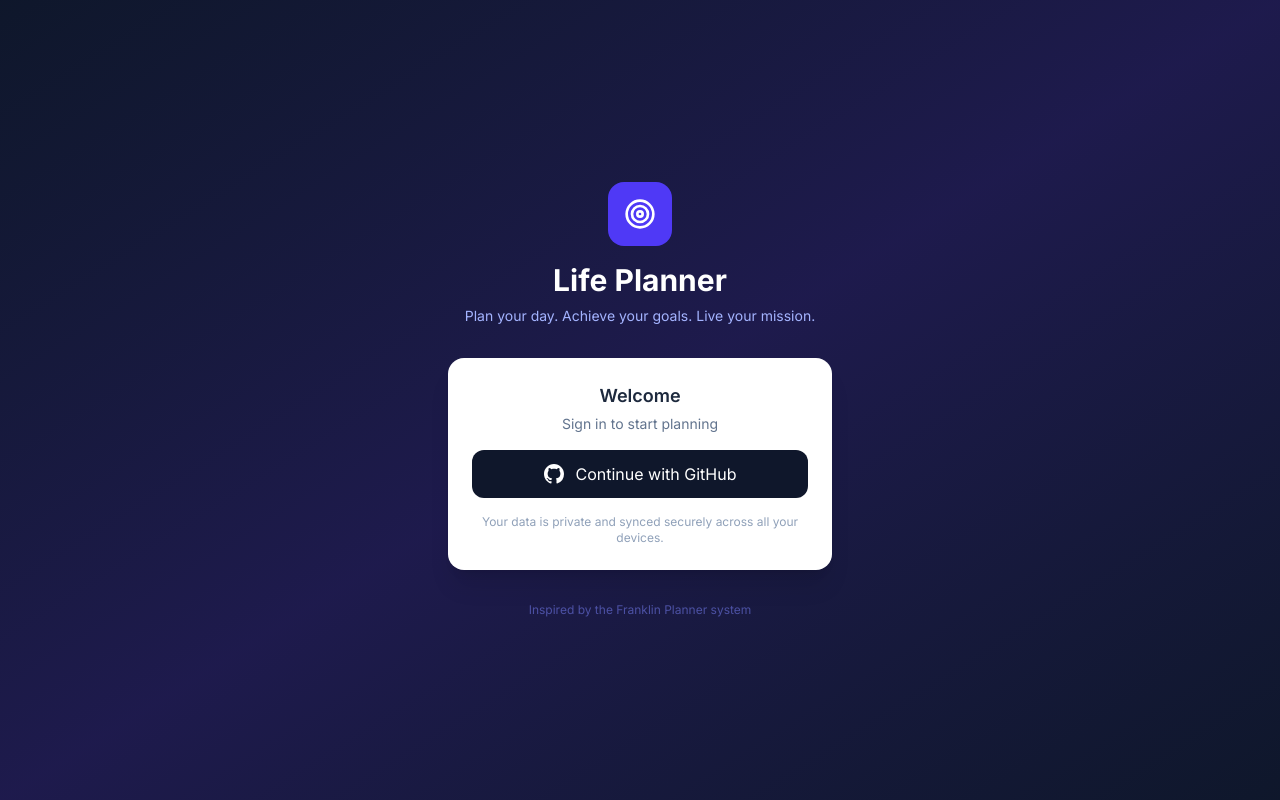
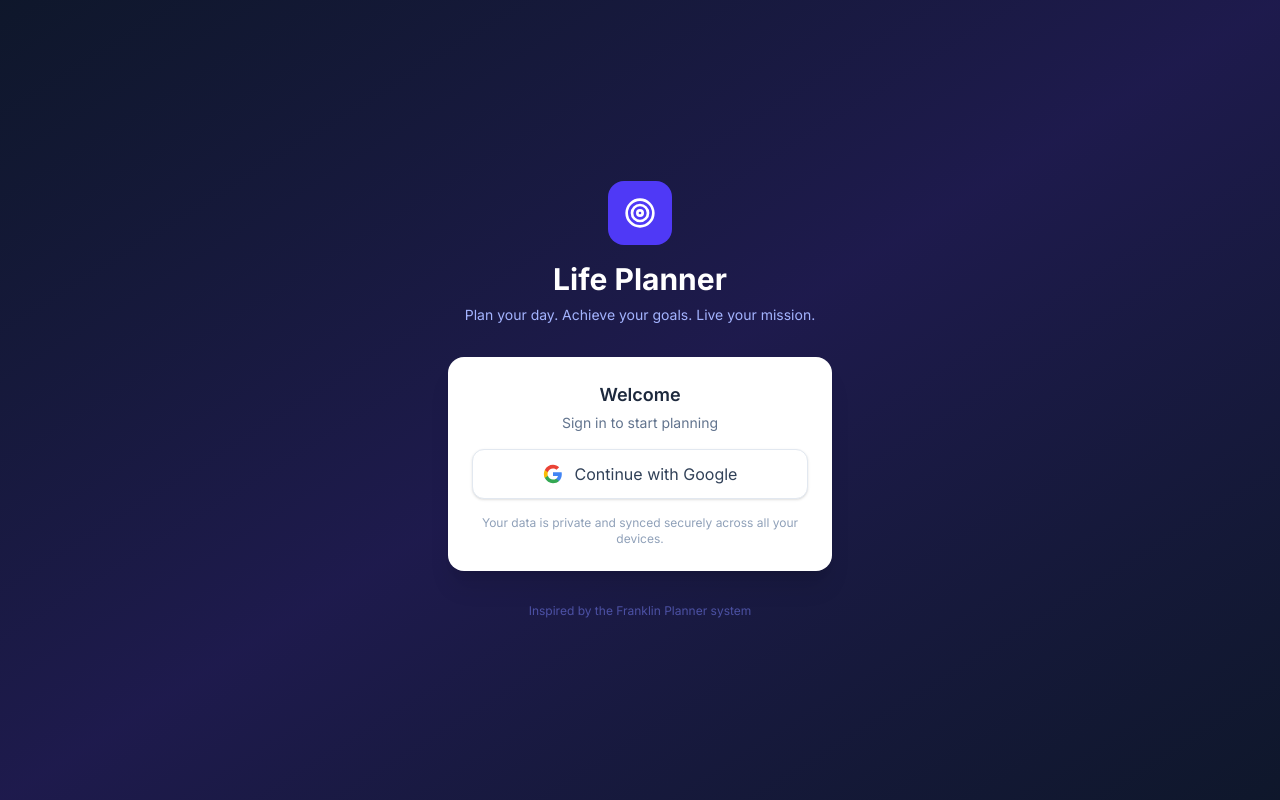
Before and after one commit to rptgeek/life-planner, a Next.js app: page /login in a window 1280 px wide. Built offline with nearby package versions, Linux system fonts and the light colour scheme; no server answers.

Commit message:
Switch login from GitHub to Google OAuth

```diff
--- a/src/app/login/page.tsx
+++ b/src/app/login/page.tsx
@@ -2,16 +2,16 @@
 
 import { useState } from 'react'
 import { createClient } from '@/lib/supabase'
-import { Target, LogIn } from 'lucide-react'
+import { Target } from 'lucide-react'
 
 export default function LoginPage() {
   const [loading, setLoading] = useState(false)
   const supabase = createClient()
 
-  const handleGitHubLogin = async () => {
+  const handleGoogleLogin = async () => {
     setLoading(true)
     await supabase.auth.signInWithOAuth({
-      provider: 'github',
+      provider: 'google',
       options: {
         redirectTo: `${window.location.origin}/auth/callback`,
       },
@@ -40,12 +40,12 @@ export default function LoginPage() {
           </div>
 
           <button
-            onClick={handleGitHubLogin}
+            onClick={handleGoogleLogin}
             disabled={loading}
-            className="w-full flex items-center justify-center gap-3 bg-slate-900 text-white py-3 px-4 rounded-xl hover:bg-slate-800 transition-colors disabled:opacity-50"
+            className="w-full flex items-center justify-center gap-3 bg-white border border-slate-200 text-slate-700 py-3 px-4 rounded-xl hover:bg-slate-50 transition-colors disabled:opacity-50 shadow-sm"
           >
-            <svg viewBox="0 0 24 24" width="20" height="20" fill="currentColor"><path d="M12 0C5.37 0 0 5.37 0 12c0 5.31 3.435 9.795 8.205 11.385.6.105.825-.255.825-.57 0-.285-.015-1.23-.015-2.235-3.015.555-3.795-.735-4.035-1.41-.135-.345-.72-1.41-1.23-1.695-.42-.225-1.02-.78-.015-.795.945-.015 1.62.87 1.845 1.23 1.08 1.815 2.805 1.305 3.495.99.105-.78.42-1.305.765-1.605-2.67-.3-5.46-1.335-5.46-5.925 0-1.305.465-2.385 1.23-3.225-.12-.3-.54-1.53.12-3.18 0 0 1.005-.315 3.3 1.23.96-.27 1.98-.405 3-.405s2.04.135 3 .405c2.295-1.56 3.3-1.23 3.3-1.23.66 1.65.24 2.88.12 3.18.765.84 1.23 1.905 1.23 3.225 0 4.605-2.805 5.625-5.475 5.925.435.375.81 1.095.81 2.22 0 1.605-.015 2.895-.015 3.3 0 .315.225.69.825.57A12.02 12.02 0 0024 12c0-6.63-5.37-12-12-12z"/></svg>
-            {loading ? 'Connecting...' : 'Continue with GitHub'}
+            <svg viewBox="0 0 24 24" width="20" height="20"><path fill="#4285F4" d="M22.56 12.25c0-.78-.07-1.53-.2-2.25H12v4.26h5.92c-.26 1.37-1.04 2.53-2.21 3.31v2.77h3.57c2.08-1.92 3.28-4.74 3.28-8.09z"/><path fill="#34A853" d="M12 23c2.97 0 5.46-.98 7.28-2.66l-3.57-2.77c-.98.66-2.23 1.06-3.71 1.06-2.86 0-5.29-1.93-6.16-4.53H2.18v2.84C3.99 20.53 7.7 23 12 23z"/><path fill="#FBBC05" d="M5.84 14.09c-.22-.66-.35-1.36-.35-2.09s.13-1.43.35-2.09V7.07H2.18C1.43 8.55 1 10.22 1 12s.43 3.45 1.18 4.93l3.66-2.84z"/><path fill="#EA4335" d="M12 5.38c1.62 0 3.06.56 4.21 1.64l3.15-3.15C17.45 2.09 14.97 1 12 1 7.7 1 3.99 3.47 2.18 7.07l3.66 2.84c.87-2.6 3.3-4.53 6.16-4.53z"/></svg>
+            {loading ? 'Connecting...' : 'Continue with Google'}
           </button>
 
           <p className="text-xs text-slate-400 text-center">
```
